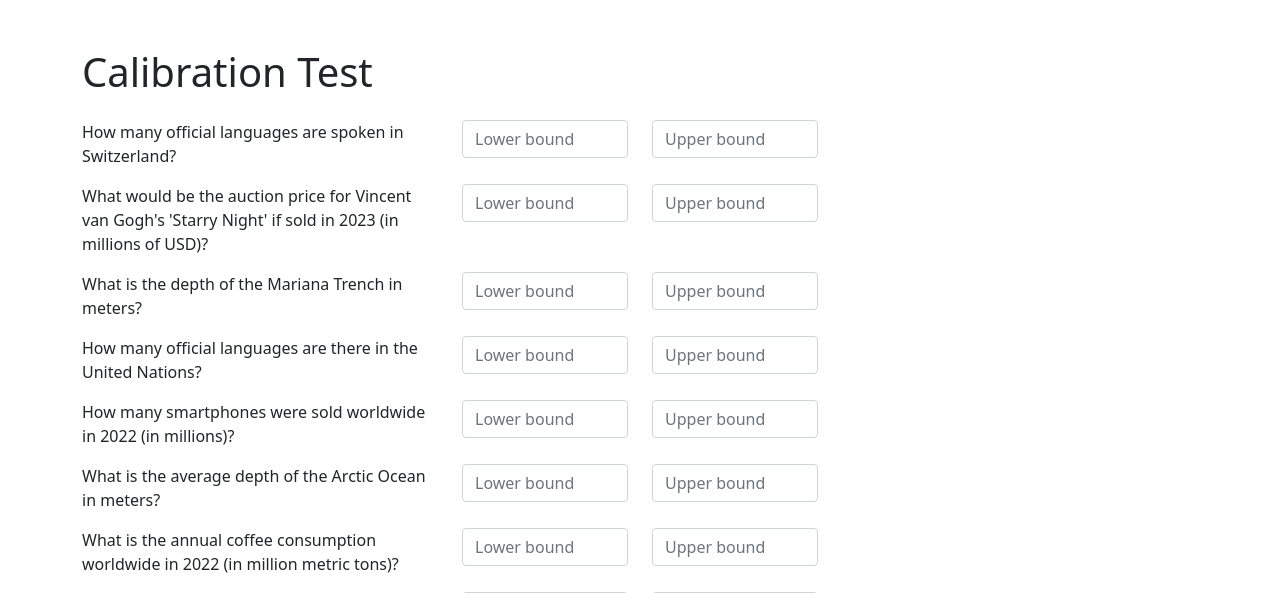
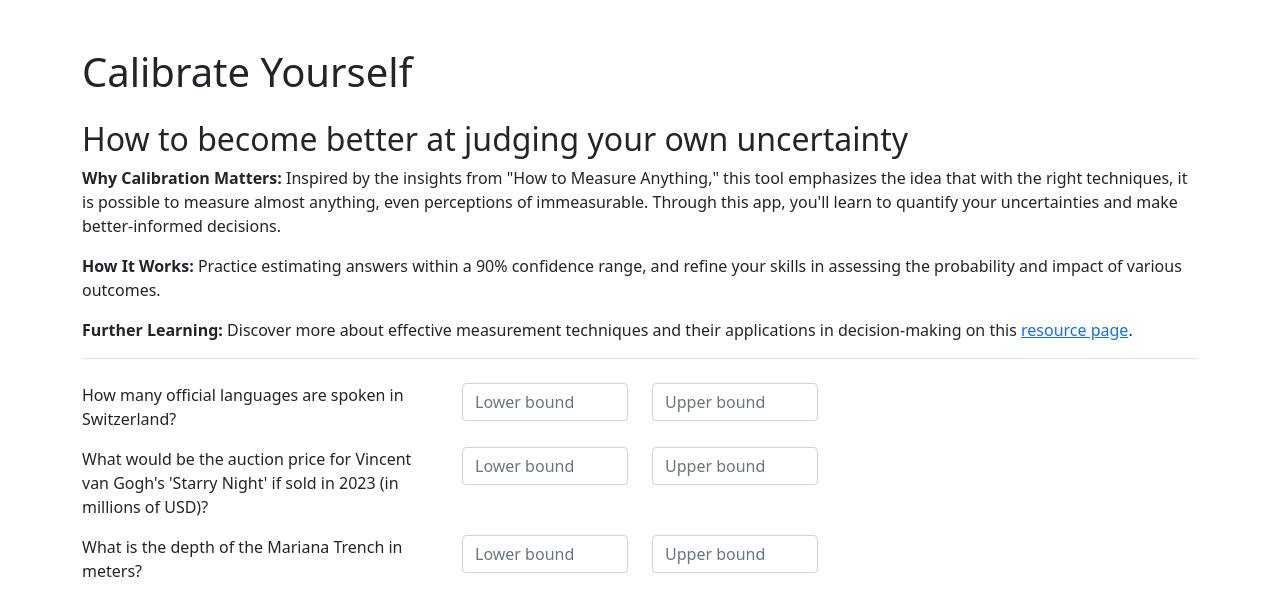
Before and after one commit to mmgutsche/calibration_website, a Flask app: page / in a window 1280 px wide. Shown: the top 593 px of the page. Run offline with Flask 3, Linux system fonts and the light colour scheme; some libraries are stand-ins or nearby versions.

Commit message:
Updated text on index.html

```diff
--- a/templates/index.html
+++ b/templates/index.html
@@ -1,16 +1,32 @@
 <!DOCTYPE html>
 <html lang="en">
+
 <head>
     <meta charset="UTF-8">
     <meta name="viewport" content="width=device-width, initial-scale=1.0">
     <title>Calibration Test</title>
     <link href="https://cdn.jsdelivr.net/npm/bootstrap@5.1.3/dist/css/bootstrap.min.css" rel="stylesheet">
     <script defer src="static/js/app.js"></script>
-    <script src="https://cdn.jsdelivr.net/npm/cleave.js@1.6.0/dist/cleave.min.js"></script> <!-- Include Cleave.js -->
+    <script src="https://cdn.jsdelivr.net/npm/cleave.js@1.6.0/dist/cleave.min.js"></script>
 </head>
+
 <body>
     <div class="container">
-        <h1 class="mt-5">Calibration Test</h1>
+        <h1 class="mt-5">Calibrate Yourself</h1>
+        <!-- Updated introduction text -->
+        <div class="mt-4 mb-4 border-bottom">
+            <h2>How to become better at judging your own uncertainty</h2>
+            <p><strong>Why Calibration Matters:</strong> Inspired by the insights from "How to Measure Anything," this
+                tool emphasizes the idea that with the right techniques, it is possible to measure almost anything, even
+                perceptions of immeasurable. Through this app, you'll learn to quantify your uncertainties and make
+                better-informed decisions.</p>
+            <p><strong>How It Works:</strong> Practice estimating answers within a 90% confidence range, and refine your
+                skills in assessing the probability and impact of various outcomes.</p>
+            <p><strong>Further Learning:</strong> Discover more about effective measurement techniques and their
+                applications in decision-making on this <a
+                    href="https://www.lesswrong.com/posts/ybYBCK9D7MZCcdArB/how-to-measure-anything">resource page</a>.
+            </p>
+        </div>
         <div id="errorBanner" class="alert alert-danger d-none" role="alert"></div>
         <form id="calibrationForm" class="mt-4">
             <div id="questionsContainer"></div>
@@ -19,4 +35,5 @@
         <div id="result" class="mt-3"></div>
     </div>
 </body>
+
 </html>
```
